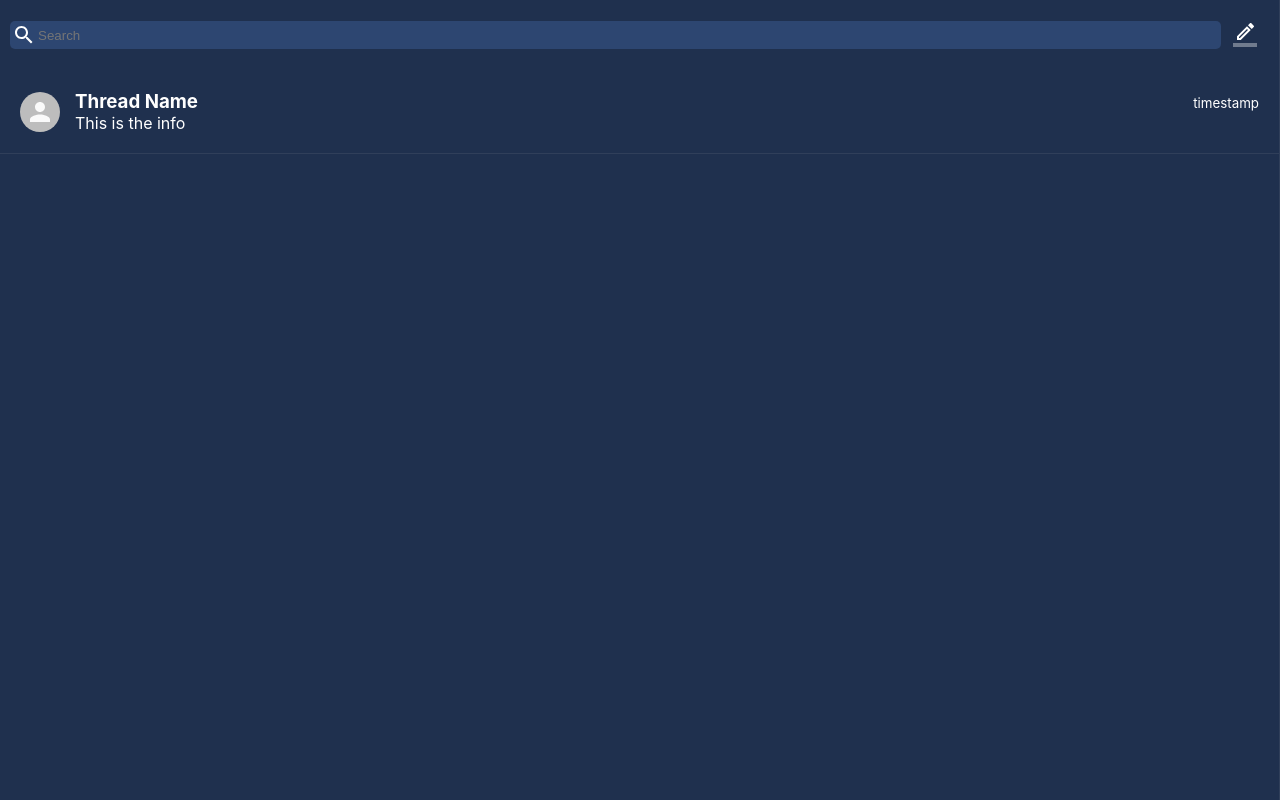
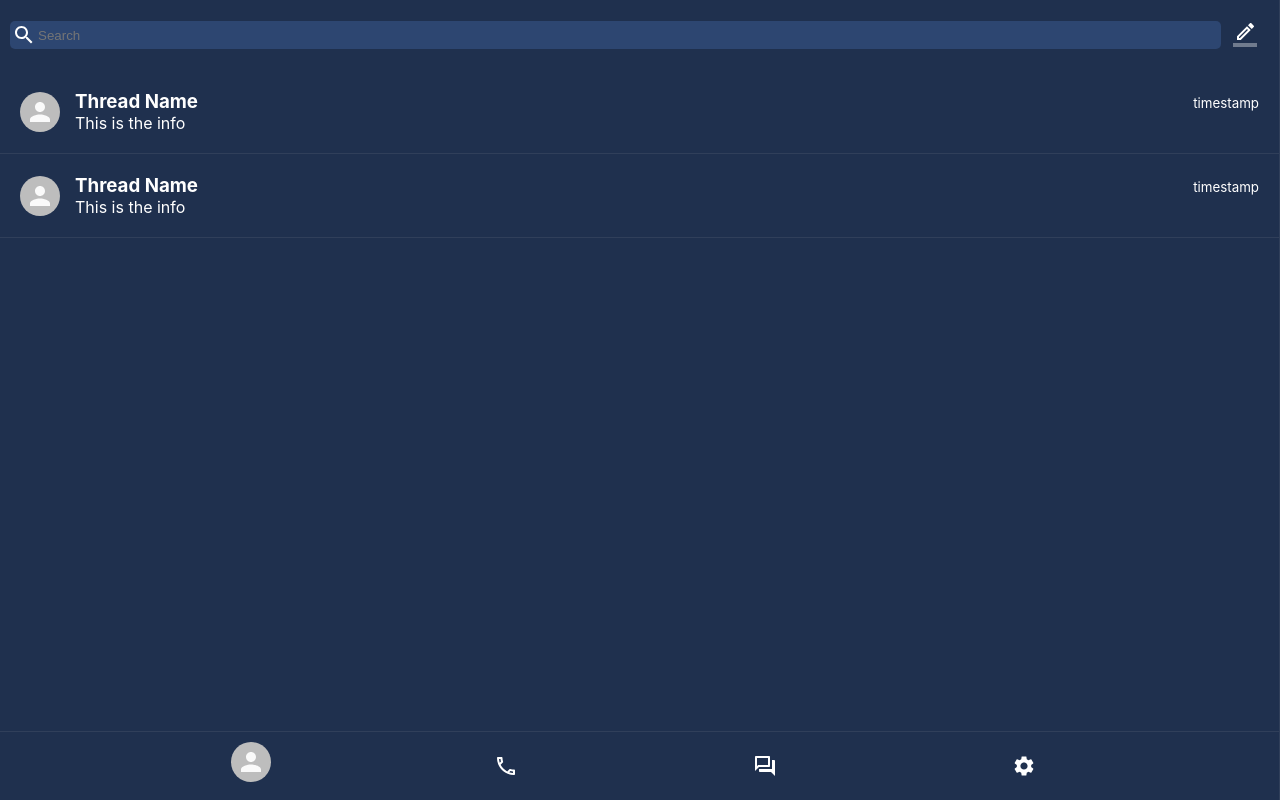
Before and after one commit to YousifAbozid/TelegramClone, a React (Create React App) app: page / in a window 1280 px wide. Built offline with nearby package versions, Linux system fonts and the light colour scheme.

Commit message:
add styles on sidebar component

```diff
--- a/src/components/SideBar.js
+++ b/src/components/SideBar.js
@@ -2,8 +2,9 @@ import React from 'react'
 import './SideBar.css'
 import SearchIcon from "@material-ui/icons/Search"
 import BorderColorOutlinedIcon from '@material-ui/icons/BorderColorOutlined'
-import { IconButton } from '@material-ui/core'
+import { Avatar, IconButton } from '@material-ui/core'
 import SideBarThread from './SideBarThread'
+import { PhoneOutlined, QuestionAnswerOutlined, Settings } from '@material-ui/icons'
 
 const SideBar = () => {
     return (
@@ -17,11 +18,21 @@ const SideBar = () => {
                     <BorderColorOutlinedIcon />
                 </IconButton>
             </div>
-            <div className="sidebar__thread">
+            <div className="sidebar__threads">
+                <SideBarThread />
                 <SideBarThread />
             </div>
             <div className="sidebar__bottom">
-
+                <Avatar className="sidebar__bottom__avatar" />
+                <IconButton>
+                    <PhoneOutlined />
+                </IconButton>
+                <IconButton>
+                    <QuestionAnswerOutlined />
+                </IconButton>
+                <IconButton>
+                    <Settings />
+                </IconButton>
             </div>
         </div>
     )
--- a/src/components/SideBarThread.css
+++ b/src/components/SideBarThread.css
@@ -22,3 +22,32 @@
     top: 5px;
     right: 0;
 }
+
+.sidebar__threads {
+    overflow: scroll;
+    flex: 1;
+}
+
+.sidebar__threads::-webkit-scrollbar {
+    display: none;
+}
+
+.sidebar__bottom {
+    display: flex;
+    justify-content: space-evenly;
+    padding: 10px 20px;
+    border-top: 1px solid rgba(190, 190, 190, 0.1);
+}
+
+.sidebar__bottom__avatar:hover {
+    cursor: pointer;
+    opacity: 0.5;
+}
+
+.sidebar__bottom > button {
+    color: white;
+}
+
+.sidebar__bottom > button:hover {
+    color: rgba(2, 150, 199);
+}
```
